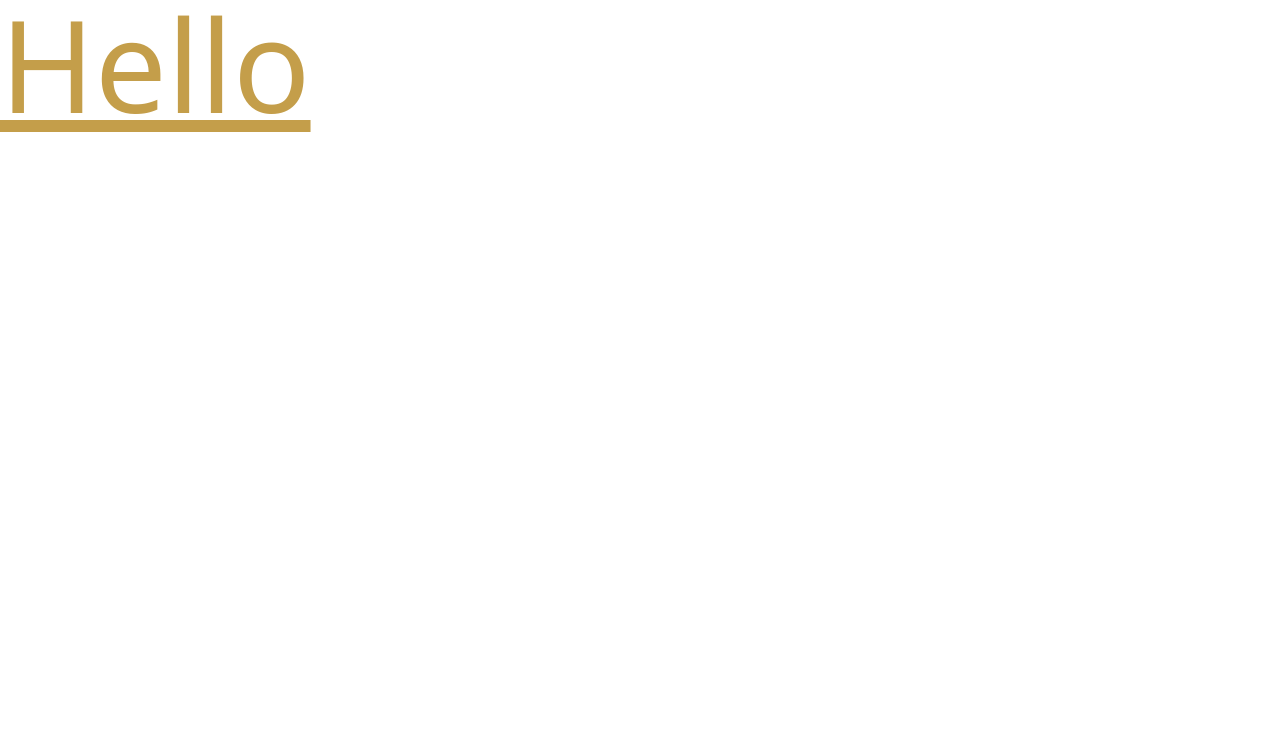
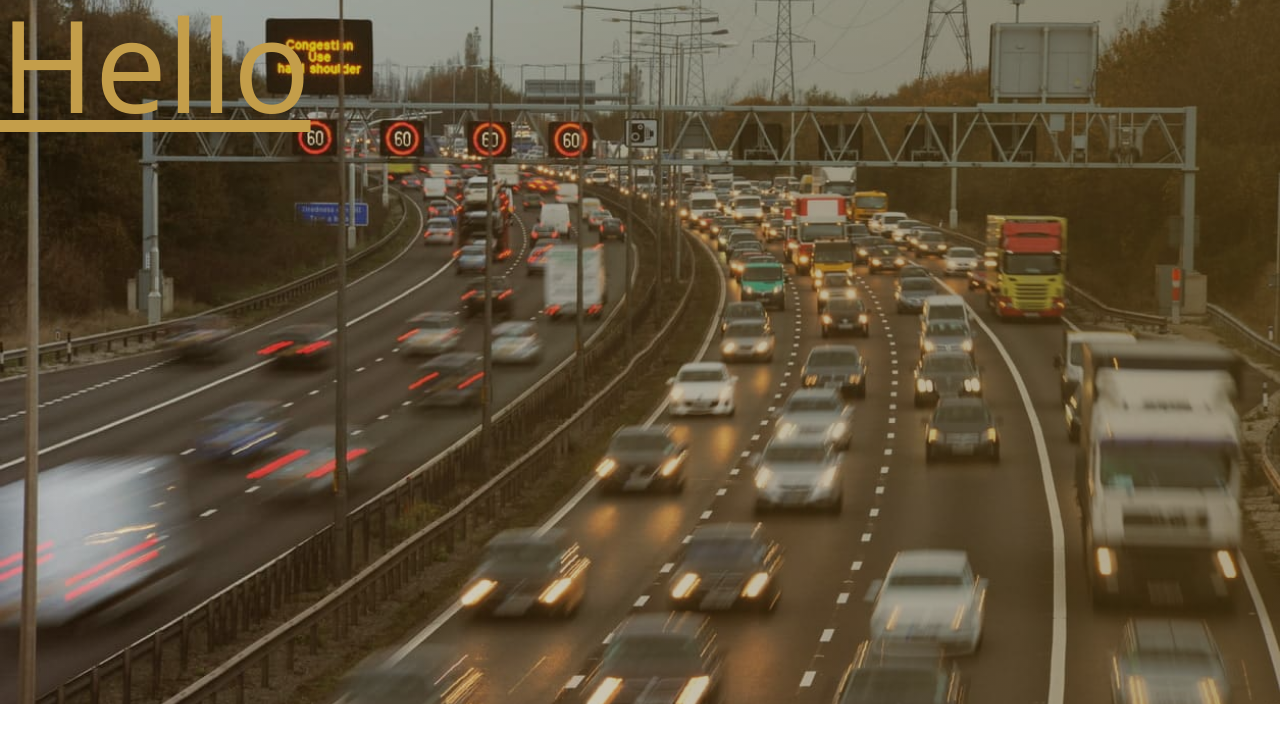
Before and after one commit to Mohamed-Boutarbouch/missold_pcp_claims_technical_test, a Next.js app: page / in a window 1280 px wide. Shown: the top 742 px of the page. Built offline with nearby package versions, Linux system fonts and the light colour scheme.

Commit message:
feat: image background with linear gradient added

```diff
--- a/app/layout.tsx
+++ b/app/layout.tsx
@@ -17,7 +17,19 @@ export default function RootLayout({
       lang="en"
       className={`${poppins.variable} ${inter.variable} ${lato.variable} h-full antialiased`}
     >
-      <body className="min-h-full flex flex-col">{children}</body>
+      <body className="min-h-full flex flex-col">
+        <div
+          className="fixed inset-0 -z-20 bg-cover bg-center"
+          style={{ backgroundImage: "url('/wallpaper.jpg')" }}
+        />
+        <div className="fixed inset-0 -z-10 bg-hero-gradient" />
+
+        <main className="flex-1">
+          {children}
+        </main>
+
+        <div className="bg-white h-24" />
+      </body>
     </html>
   );
 }
```
Also changed, not shown: public/wallpaper.jpg (renamed from public/background.jpg).
